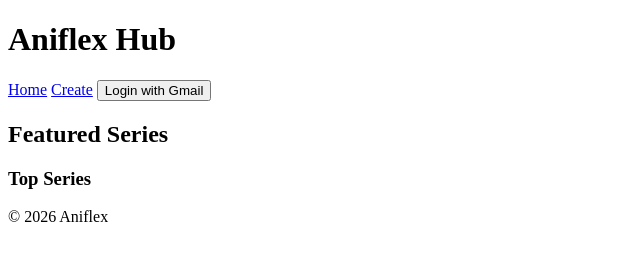
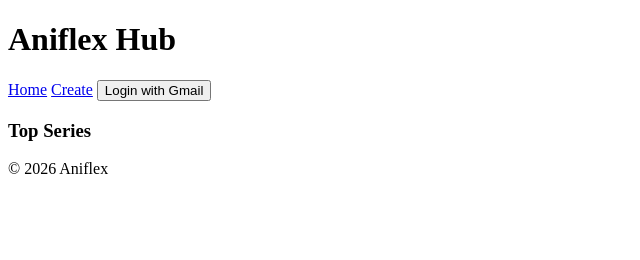
Before and after one commit to aniflexai/ai, a plain HTML site: page index.html in a window 1280 px wide. Shown: the whole page, without its empty margins (0-640 px from the left). Drawn offline with Linux system fonts and the light colour scheme; no server answers.

Commit message:
Update index.html

```diff
--- a/index.html
+++ b/index.html
@@ -15,12 +15,6 @@
     </nav>
   </header>
 
-  <!-- Hero Banner -->
-  <section class="hero">
-    <h2>Featured Series</h2>
-    <div id="featured"></div>
-  </section>
-
   <!-- Series Posters Grid -->
   <section class="series">
     <h3>Top Series</h3>
```
